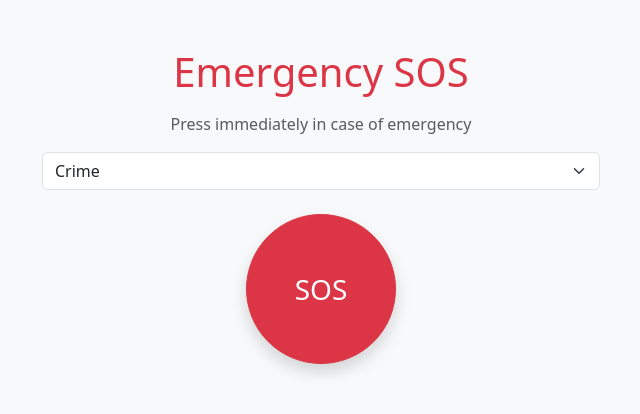
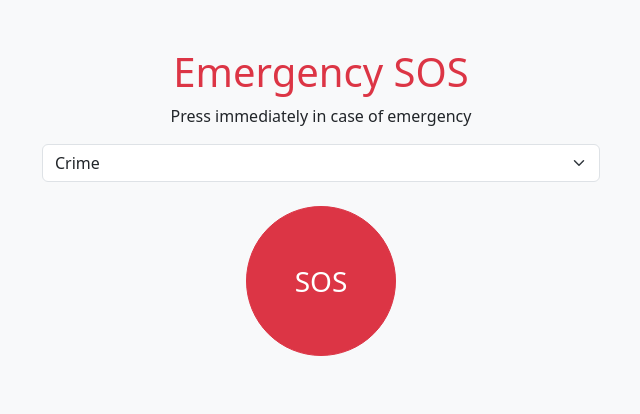
Before and after one commit to Arnavgoud/emergency_pro, a Flask app: page / in a window 1280 px wide. Shown: the top 414 px of the page, without its empty margins (319-959 px from the left). Run offline with Flask 3, Linux system fonts and the light colour scheme.

Commit message:
Update home.html

```diff
--- a/templates/citizen/home.html
+++ b/templates/citizen/home.html
@@ -4,7 +4,8 @@
 
 <title>Emergency SOS</title>
 
-<link href="https://cdn.jsdelivr.net/npm/bootstrap@5.3.2/dist/css/bootstrap.min.css" rel="stylesheet">
+<link rel="stylesheet"
+href="https://cdn.jsdelivr.net/npm/bootstrap@5.3.2/dist/css/bootstrap.min.css">
 
 </head>
 
@@ -12,10 +13,9 @@
 
 <div class="container text-center mt-5">
 
-<h1 class="text-danger mb-3">Emergency SOS</h1>
+<h1 class="text-danger">Emergency SOS</h1>
 
-<p class="text-muted">Press immediately in case of emergency</p>
-
+<p>Press immediately in case of emergency</p>
 
 <select id="emergency-type" class="form-select w-50 mx-auto mb-4">
 
@@ -25,13 +25,12 @@
 
 </select>
 
-
-<div class="d-flex justify-content-center mb-4">
+<div class="d-flex justify-content-center">
 
 <button id="sos-btn"
 type="button"
-class="btn btn-danger rounded-circle shadow"
-style="width:150px; height:150px; font-size:28px;">
+class="btn btn-danger rounded-circle"
+style="width:150px;height:150px;font-size:28px">
 
 SOS
 
@@ -41,7 +40,6 @@ SOS
 
 </div>
 
-
 <script src="/static/js/main.js"></script>
 
 </body>
```
